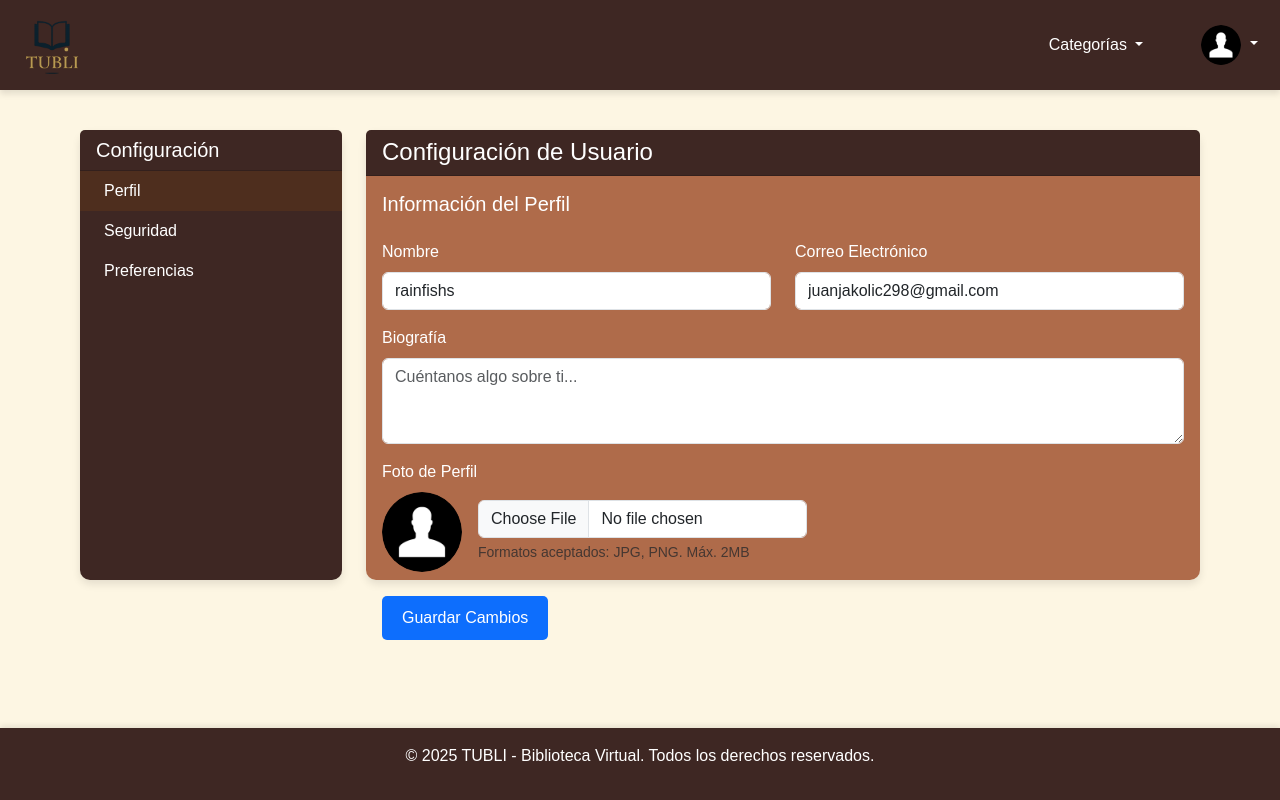
After one commit to daviidjkc/tubli_project, a Flask app: page /configuracion in a window 1280 px wide. The commit adds this page. Run offline with Flask 3, Linux system fonts and the light colour scheme; a user stored in the database is signed in.

Commit message:
fase 3.3

```diff
--- a/app/routes/main.py
+++ b/app/routes/main.py
@@ -1,5 +1,5 @@
 from flask import Blueprint, render_template, request, jsonify, send_file, redirect, url_for, flash
-from app.models import Book
+from app.models import Book, User
 import requests
 import tempfile
 import os
@@ -7,6 +7,7 @@ import io
 from sqlalchemy import case, or_
 from flask_login import login_required, current_user
 from werkzeug.utils import secure_filename
+from app import db
 
 main_bp = Blueprint('main', __name__)
 
@@ -185,3 +186,31 @@ def add_book():
 def mis_libros():
     libros = Book.query.filter_by(user_id=current_user.id).all()
     return render_template('mis_libros.html', libros=libros)
+
+@main_bp.route('/configuracion')
+@login_required
+def configuracion():
+    return render_template('configuracion.html')
+
+@main_bp.route('/check_username', methods=['POST'])
+def check_username():
+    username = request.json.get('username')
+    user = User.query.filter_by(username=username).first()
+    exists = user is not None
+    return jsonify({'exists': exists})
+
+@main_bp.route('/update_profile', methods=['POST'])
+@login_required
+def update_profile():
+    username = request.form.get('nombre')
+    email = request.form.get('email')
+    bio = request.form.get('bio')
+    # Verifica si el nombre ya existe y no es el del usuario actual
+    if username != current_user.username:
+        if User.query.filter_by(username=username).first():
+            return jsonify({'success': False, 'message': 'El nombre de usuario ya existe.'})
+    current_user.username = username
+    current_user.email = email
+    current_user.bio = bio
+    db.session.commit()
+    return jsonify({'success': True, 'message': '¡Tu nombre ha sido cambiado exitosamente!'})
--- a/app/static/css/style.css
+++ b/app/static/css/style.css
@@ -40,6 +40,38 @@ body {
 
 .nav-link:hover {
     color: #a56868; /* Azul de Bootstrap */
+}
+
+/* Mantener navbar y dropdowns SIEMPRE marrón oscuro y texto blanco */
+.navbar, .navbar-dark, .bg-dark {
+    background-color: #3e2723 !important;
+}
+
+.navbar .dropdown-menu {
+    background-color: #3e2723 !important;
+    color: #fff !important;
+    border: none;
+}
+
+.navbar .dropdown-item {
+    color: #fff !important;
+}
+
+.navbar .dropdown-item:hover, .navbar .dropdown-item:focus {
+    background-color: #4e2e1e !important;
+    color: #fff !important;
+}
+
+/* Asegura que los iconos y textos del usuario también sean blancos */
+.navbar .nav-link,
+.navbar .navbar-brand,
+.navbar .dropdown-toggle {
+    color: #fff !important;
+}
+
+/* No aplicar fondo oscuro a .container dentro del navbar */
+.navbar .container, .navbar .container-fluid {
+    background: transparent !important;
 }
 
 /* Catálogo de Libros */
@@ -280,3 +312,107 @@ form button {
   overflow-y: auto;   /* Permite scroll si el contenido es muy grande */
   margin-top: 10rem;
 }
+
+/* Estilos para el modo oscuro */
+body.dark-mode {
+    background-color: #181a1b !important;
+    color: #f1f1f1 !important;
+
+}
+body.dark-mode .container {
+    background-color: #23272b !important;
+}
+body.dark-mode .card,
+body.dark-mode .dropdown-menu,
+body.dark-mode .modal-content {
+    background-color: #23272b !important;
+    color: #f1f1f1 !important;
+}
+/* El navbar NO cambia en modo oscuro */
+body.dark-mode .form-control,
+body.dark-mode .form-select {
+    background-color: #23272b !important;
+    color: #f1f1f1 !important;
+    border-color: #444;
+}
+body.dark-mode .list-group-item {
+    background-color: #23272b !important;
+    color: #f1f1f1 !important;
+}
+body.dark-mode .btn-outline-primary {
+    color: #f1f1f1;
+    border-color: #f1f1f1;
+}
+body.dark-mode .btn-outline-primary:hover {
+    background-color: #f1f1f1;
+    color: #23272b;
+}
+body.dark-mode .card {
+    background-color: #2d1f14 !important;
+    color: #f1f1f1 !important;
+}
+body.dark-mode .card-title,
+body.dark-mode .card-text {
+    color: #f1f1f1 !important;
+}
+
+.bg-brown-dark {
+    background-color: #3e2723 !important;
+}
+.theme-preview {
+    height: 60px;
+}
+.bg-sepia {
+    background-color: #f4ecd8;
+}
+.nav-tabs .nav-link.active {
+    font-weight: 600;
+}
+.form-range::-webkit-slider-thumb {
+    background: #2e1c1c;
+}
+.theme-option {
+    cursor: pointer;
+    transition: transform 0.2s;
+}
+.theme-option:hover {
+    transform: scale(1.05);
+}
+
+/* Marrón oscuro personalizado para cards de configuración */
+.bg-brown-dark {
+    background-color: #3e2723 !important;
+    color: #fff !important;
+}
+.bg-brown-dark .list-group-item {
+    background-color: #3e2723 !important;
+    color: #fff !important;
+    border: none;
+}
+.bg-brown-dark .list-group-item.active,
+.bg-brown-dark .list-group-item:active {
+    background-color: #4e2e1e !important;
+    color: #fff !important;
+    border: none;
+}
+
+@media (min-width: 768px) {
+  .config-sidebar {
+    position: sticky;
+    top: 30px;
+    z-index: 2;
+  }
+}
+
+/* Solo elimina el margen inferior en el h6 de Cambiar Contraseña */
+.no-margin-bottom {
+    margin-bottom: 4px !important;
+}
+
+#seguridad .card-title.no-margin-bottom {
+    margin-bottom: 4px !important;
+}
+
+card-security{
+    margin-bottom: 5px;
+}
--- a/app/templates/base.html
+++ b/app/templates/base.html
@@ -9,9 +9,28 @@
     <link rel="stylesheet" href="{{ url_for('static', filename='css/style.css') }}">
     <link rel="icon" type="image/x-icon" href="{{ url_for('static', filename='img/tubli_favicon.ico') }}">
   </head>
+  <style>
+    html, body {
+    height: 100%;
+}
+
+body {
+    display: flex;
+    flex-direction: column;
+    min-height: 100vh;
+}
+
+.container {
+    flex: 1 0 auto;
+}
+
+footer {
+    flex-shrink: 0;
+}
+  </style>
   <body>
-    <nav class="navbar navbar-expand-lg navbar-dark bg-dark mb-4">
-      <div class="container">
+    <nav class="navbar navbar-expand-lg navbar-dark" style="background-color: #3e2723 !important;">
+      <div class="container-fluid">
         <a class="navbar-brand" href="{{ url_for('main.index') }}">
           <img src="{{ url_for('static', filename='img/tubli_logo.png') }}" alt="Logo" width="80" height="60" class="d-inline-block align-text-top">
         </a>
@@ -40,7 +59,7 @@
             </a>
             <ul class="dropdown-menu dropdown-menu-end" aria-labelledby="userDropdown">
               <li><h6 class="dropdown-header">{{ current_user.username }}</h6></li>
-              <li><a class="dropdown-item" href="#">Configuración</a></li>
+              <li><a class="dropdown-item" href="{{ url_for('main.configuracion') }}">Configuración</a></li>
               <li><a class="dropdown-item" href="{{ url_for('main.mis_libros') }}">Mis Libros</a></li>
               <li><hr class="dropdown-divider"></li>
               <li>
@@ -89,5 +108,27 @@
         }
       });
     </script>
+    <script>
+      // Al cargar la página, aplica el modo oscuro si estaba activado
+      document.addEventListener('DOMContentLoaded', function() {
+        if (localStorage.getItem('darkMode') === '1') {
+          document.body.classList.add('dark-mode');
+        }
+        // Botones de tema en configuración
+        document.querySelectorAll('.theme-option button').forEach(button => {
+          button.addEventListener('click', function(e) {
+            e.preventDefault();
+            const theme = this.closest('.theme-option').dataset.theme;
+            if (theme === 'dark') {
+              document.body.classList.add('dark-mode');
+              localStorage.setItem('darkMode', '1');
+            } else if (theme === 'light') {
+              document.body.classList.remove('dark-mode');
+              localStorage.setItem('darkMode', '0');
+            }
+          });
+        });
+      });
+    </script>
   </body>
 </html>
--- /dev/null
+++ b/app/templates/configuracion.html
@@ -0,0 +1,238 @@
+{% extends "base.html" %}
+{% block title %}Configuración - TUBLI{% endblock %}
+{% block content %}
+<div class="container">
+  <div class="row h-100">
+    <div class="col-md-3 align-self-start">
+      <div class="card bg-brown-dark text-white h-100">
+        <!-- Opcional: header de la card -->
+        <div class="card-header bg-brown-dark text-white">
+          <h5 class="mb-0">Configuración</h5>
+        </div>
+        <div class="card-body p-0">
+          <div class="list-group list-group-flush">
+            <a href="#perfil" class="list-group-item list-group-item-action active" data-bs-toggle="tab">
+              <i class="bi bi-person-fill me-2"></i>Perfil
+            </a>
+            <a href="#seguridad" class="list-group-item list-group-item-action" data-bs-toggle="tab">
+              <i class="bi bi-shield-lock me-2"></i>Seguridad
+            </a>
+            <a href="#preferencias" class="list-group-item list-group-item-action" data-bs-toggle="tab">
+              <i class="bi bi-sliders me-2"></i>Preferencias
+            </a>
+          </div>
+        </div>
+      </div>
+    </div>
+
+    <div class="col-md-9">
+      <div class="card">
+        <div class="card-header bg-brown-dark text-white">
+          <h4 class="mb-0">Configuración de Usuario</h4>
+        </div>
+
+        <div class="card-body">
+          <div class="tab-content">
+            <!-- Pestaña de Perfil -->
+            <div class="tab-pane fade show active" id="perfil">
+              <h5 class="mb-4">Información del Perfil</h5>
+              <form>
+                <div class="row mb-3">
+                  <div class="col-md-6">
+                    <label for="nombre" class="form-label">Nombre</label>
+                    <input type="text" class="form-control" id="nombre" name="nombre" value="{{ current_user.username }}">
+                    <div class="invalid-feedback">
+                      El nombre de usuario ya existe.
+                    </div>
+                  </div>
+                  <div class="col-md-6">
+                    <label for="email" class="form-label">Correo Electrónico</label>
+                    <input type="email" class="form-control" id="email" value="{{ current_user.email }}">
+                  </div>
+                </div>
+
+                <div class="mb-3">
+                  <label for="bio" class="form-label">Biografía</label>
+                  <textarea class="form-control" id="bio" rows="3" placeholder="Cuéntanos algo sobre ti..."></textarea>
+                </div>
+
+                <div class="mb-4">
+                  <label class="form-label">Foto de Perfil</label>
+                  <div class="d-flex align-items-center">
+                    <img src="{{ url_for('static', filename='img/user_icon.png') }}" alt="Foto de perfil" class="rounded-circle me-3" width="80" height="80">
+                    <div>
+                      <input type="file" class="form-control" id="fotoPerfil">
+                      <div class="form-text">Formatos aceptados: JPG, PNG. Máx. 2MB</div>
+                    </div>
+                  </div>
+                </div>
+
+                <button type="submit" class="btn btn-primary">Guardar Cambios</button>
+              </form>
+            </div>
+
+            <!-- Pestaña de Cuenta -->
+
+
+            <!-- Pestaña de Seguridad -->
+            <div class="tab-pane fade" id="seguridad">
+              <h5 class="mb-4">Seguridad y Privacidad</h5>
+
+              <div class="mb-1">
+                <div class="card-security">
+                  <h6 class="card-title mb-2 no-margin-bottom">Cambiar Contraseña</h6>
+                  <form>
+                    <div class="mb-3">
+                      <label for="currentPassword" class="form-label">Contraseña Actual</label>
+                      <input type="password" class="form-control" id="currentPassword">
+                    </div>
+                    <div class="mb-3">
+                      <label for="newPassword" class="form-label">Nueva Contraseña</label>
+                      <input type="password" class="form-control" id="newPassword">
+                    </div>
+                    <div class="mb-3">
+                      <label for="confirmPassword" class="form-label">Confirmar Nueva Contraseña</label>
+                      <input type="password" class="form-control" id="confirmPassword">
+                    </div>
+                    <button type="submit" class="btn btn-primary">Cambiar Contraseña</button>
+                  </form>
+                </div>
+              </div>
+              </div>
+
+
+            <!-- Pestaña de Preferencias -->
+            <div class="tab-pane fade" id="preferencias">
+              <h5 class="mb-4">Preferencias de Lectura</h5>
+
+              <div class="mb-4">
+                <label class="form-label">Tamaño de Fuente</label>
+                <div class="d-flex align-items-center">
+                  <span class="me-2">A</span>
+                  <input type="range" class="form-range" min="12" max="24" step="1" id="fontSize" style="width: 60%">
+                  <span class="ms-2">A</span>
+                  <span class="ms-3" id="fontSizeValue">16px</span>
+                </div>
+              </div>
+
+              <div class="mb-4">
+                <label class="form-label">Tema de Lectura</label>
+                <div class="row">
+                  <div class="col-md-3 mb-3">
+                    <div class="theme-option bg-light p-3 rounded text-center" data-theme="light">
+                      <div class="theme-preview bg-white p-2 mb-2 border">Claro</div>
+                      <button class="btn btn-sm btn-outline-primary">Seleccionar</button>
+                    </div>
+                  </div>
+                  <div class="col-md-3 mb-3">
+                    <div class="theme-option bg-dark p-3 rounded text-center" data-theme="dark">
+                      <div class="theme-preview bg-black p-2 mb-2 border">Oscuro</div>
+                      <button class="btn btn-sm btn-outline-primary">Seleccionar</button>
+                    </div>
+                  </div>
+                  <div class="col-md-3 mb-3">
+
+                  </div>
+                </div>
+              </div>
+              <br><br>
+
+              <!-- <button type="submit" class="btn btn-primary mt-4">Guardar Configuración</button> -->
+            </div>
+          </div>
+        </div>
+      </div>
+    </div>
+  </div>
+</div>
+
+<!-- Modal para confirmar cambios -->
+<div class="modal fade" id="confirmChangesModal" tabindex="-1" aria-labelledby="confirmChangesModalLabel" aria-hidden="true">
+  <div class="modal-dialog">
+    <div class="modal-content">
+      <div class="modal-header">
+        <h5 class="modal-title" id="confirmChangesModalLabel">Confirmar Cambios</h5>
+        <button type="button" class="btn-close" data-bs-dismiss="modal" aria-label="Close"></button>
+      </div>
+      <div class="modal-body">
+        ¿Estás seguro de que deseas guardar los cambios realizados en tu configuración?
+      </div>
+      <div class="modal-footer">
+        <button type="button" class="btn btn-secondary" data-bs-dismiss="modal">Cancelar</button>
+        <button type="button" class="btn btn-primary">Guardar Cambios</button>
+      </div>
+    </div>
+  </div>
+</div>
+
+
+
+<script>
+  // Actualizar el valor del tamaño de fuente
+  document.getElementById('fontSize').addEventListener('input', function() {
+    document.getElementById('fontSizeValue').textContent = this.value + 'px';
+  });
+
+  // Manejar la selección de temas
+  document.querySelectorAll('.theme-option button').forEach(button => {
+    button.addEventListener('click', function(e) {
+      e.preventDefault();
+      const theme = this.closest('.theme-option').dataset.theme;
+      if (theme === 'dark') {
+        document.body.classList.add('dark-mode');
+        localStorage.setItem('darkMode', '1');
+      } else if (theme === 'light') {
+        document.body.classList.remove('dark-mode');
+        localStorage.setItem('darkMode', '0');
+      }
+    });
+  });
+
+  // Al cargar la página, aplica el modo oscuro si estaba activado
+  document.addEventListener('DOMContentLoaded', function() {
+    if (localStorage.getItem('darkMode') === '1') {
+      document.body.classList.add('dark-mode');
+    }
+  });
+
+  // Validar nombre de usuario al cambiar el input
+  document.getElementById('nombre').addEventListener('blur', function() {
+    const nombre = this.value;
+    fetch('/check_username', {
+      method: 'POST',
+      headers: {'Content-Type': 'application/json'},
+      body: JSON.stringify({username: nombre})
+    })
+    .then(res => res.json())
+    .then(data => {
+      const nombreInput = document.getElementById('nombre');
+      if (data.exists && nombre !== "{{ current_user.username }}") {
+        nombreInput.classList.add('is-invalid');
+        nombreInput.setCustomValidity('El nombre de usuario ya existe.');
+      } else {
+        nombreInput.classList.remove('is-invalid');
+        nombreInput.setCustomValidity('');
+      }
+    });
+  });
+
+  // Guardar cambios del perfil
+  document.querySelector('#perfil form').addEventListener('submit', function(e) {
+    e.preventDefault();
+    const formData = new FormData(this);
+    fetch('/update_profile', {
+      method: 'POST',
+      body: formData
+    })
+    .then(res => res.json())
+    .then(data => {
+      if (data.success) {
+        alert(data.message);
+        // Opcional: Actualiza el nombre mostrado en la interfaz
+      } else {
+        alert(data.message);
+      }
+    });
+  });
+</script>
+{% endblock %}
```
